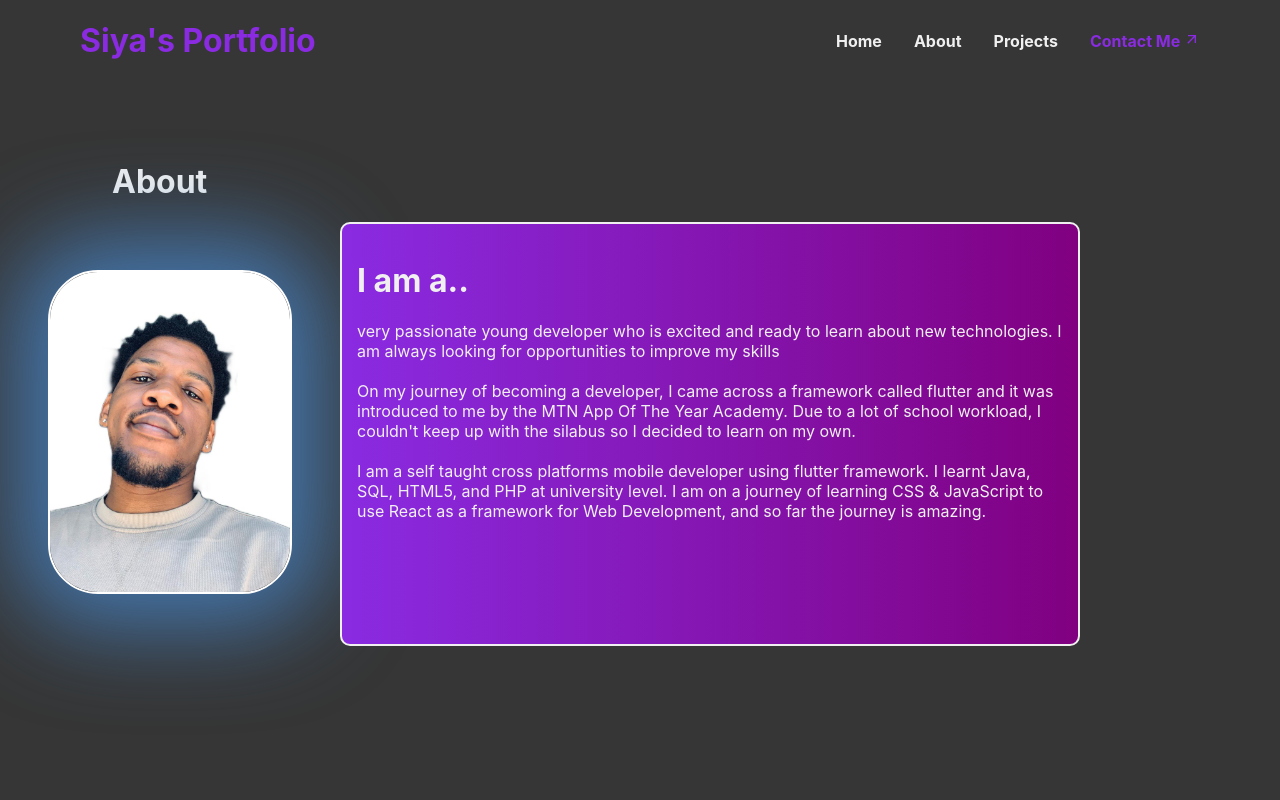
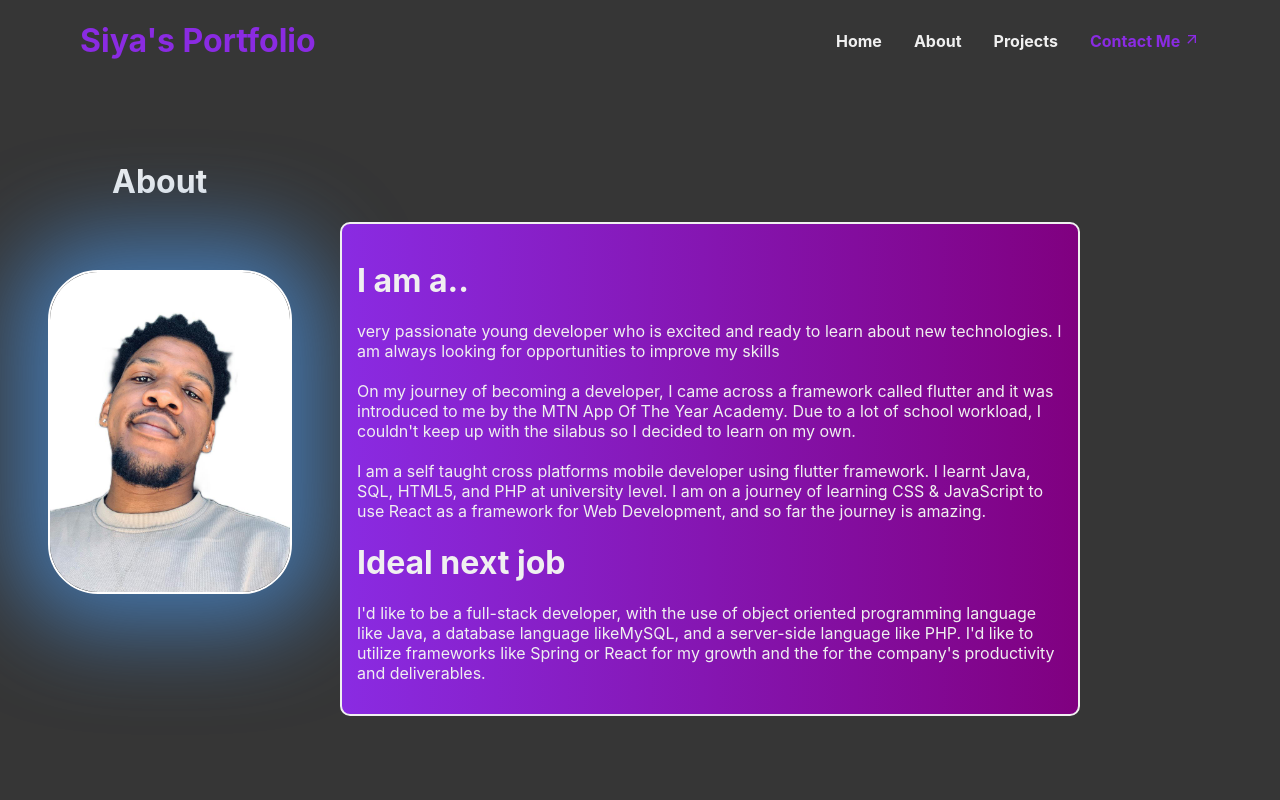
Before and after one commit to SaapsYolo/SaapsYolo.github.io, a React (Create React App) app in the folder portfolio/: page / in a window 1280 px wide. Shown: the top 800 px of the page. Built offline with nearby package versions, Linux system fonts and the light colour scheme.

Commit message:
Update About.jsx

```diff
--- a/portfolio/src/Components/About.jsx
+++ b/portfolio/src/Components/About.jsx
@@ -34,6 +34,15 @@ const Hero = () => {
                         for Web Development, and so far the journey is amazing.
 
                     </p>
+                    <h1>Ideal next job</h1>
+                    <p>
+                        I'd like to be a full-stack developer, with the use of object
+                        oriented programming language like Java, a database language likeMySQL, and a
+                        server-side language like PHP. I'd like to utilize frameworks like
+                        Spring or React for my growth and the for the company's productivity and
+                        deliverables.
+                    </p>
+
                 </div>
             </div>
 
```
Lines whose indentation alone changed are shown as unchanged.
